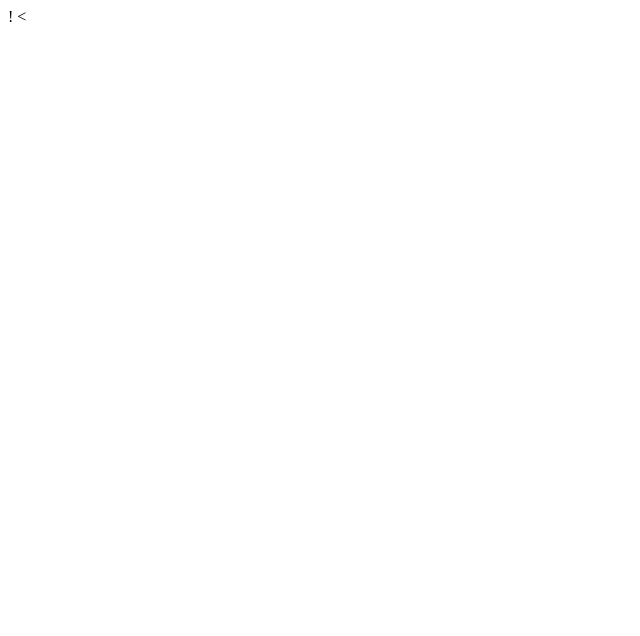
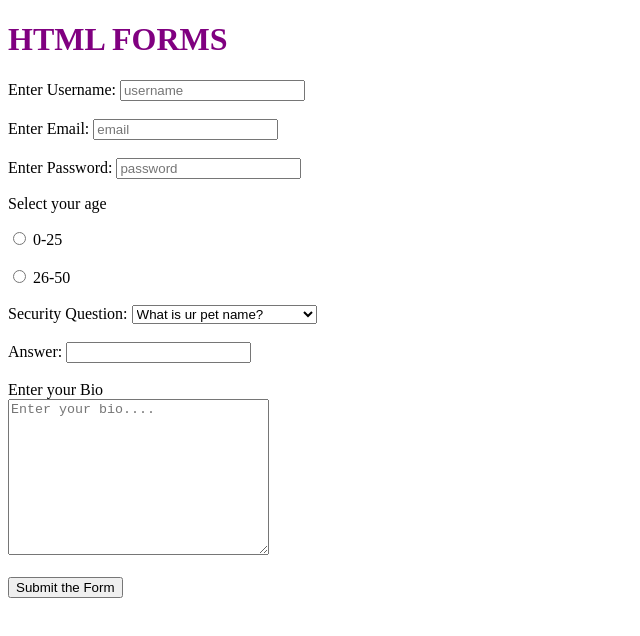
Before and after one commit to modiraghav123/crap-portfolio, a plain HTML site: page index.html in a window 1280 px wide. Shown: the whole page, without its empty margins (0-640 px from the left). Drawn offline with Linux system fonts and the light colour scheme.

Commit message:
htmlforms

```diff
--- a/index.html
+++ b/index.html
@@ -1,11 +1,50 @@
-!<!DOCTYPE html>
-<<!DOCTYPE html>
-<html lang="en" dir="ltr">
-  <head>
-    <meta charset="utf-8">
-    <title>CRAP PORTFOLIO</title>
-  </head>
-  <body>
+<!DOCTYPE html>
+<html>
+   <head>
+       <title>Learning HTML</title>
+   </head>
+   <body>
+      <h1 style="color : purple;">HTML FORMS</h1>
+      <form>
+       <label for="username">Enter Username:</label>
+       <input type="text"  id="username" name="username" placeholder="username" required>
+       <br>
+       <br>
+       <label for="email">Enter Email: </label>
+       <input type="email" id="email" name="email" placeholder="email" required>
+       <br><br>
+       <label for="password">Enter Password:</label>
+       <input type="password" id="password" name="password" placeholder="password" required>
 
-  </body>
+       <p>Select your age</p>
+
+       <input type="radio" name="age" value="0-25" id="Option-1" required  >
+       <label for="Option-1">0-25
+       </label>
+       <BR><BR>
+       <input type="radio" name="age" value="26-50" id="Option-2">
+       <label for="Option-2">26-50</label>
+       <br><br>
+       <label for="Question">Security Question:</label>
+       <select name="Question" id="Question">
+         <option value="q1">What is ur pet name?</option>
+         <option value="q2">What is ur  favourite colour?</option>
+         <option value="q3">What is ur game?</option>
+         <option value="q4">What is ur height?</option>
+       </select>
+       <br><br>
+       <label for="answer">Answer:</label>
+      <input type="text" id="answer">
+      <br><br>
+
+       <label for="bio">Enter your Bio</label>
+       <br>
+      <textarea name="bio" id="bio" cols="30" rows="10" placeholder="Enter your bio...."></textarea>
+      <br><br>
+      <input type="submit" value="Submit the Form">
+
+      </input>  </form>
+
+
+   </body>
 </html>
```
